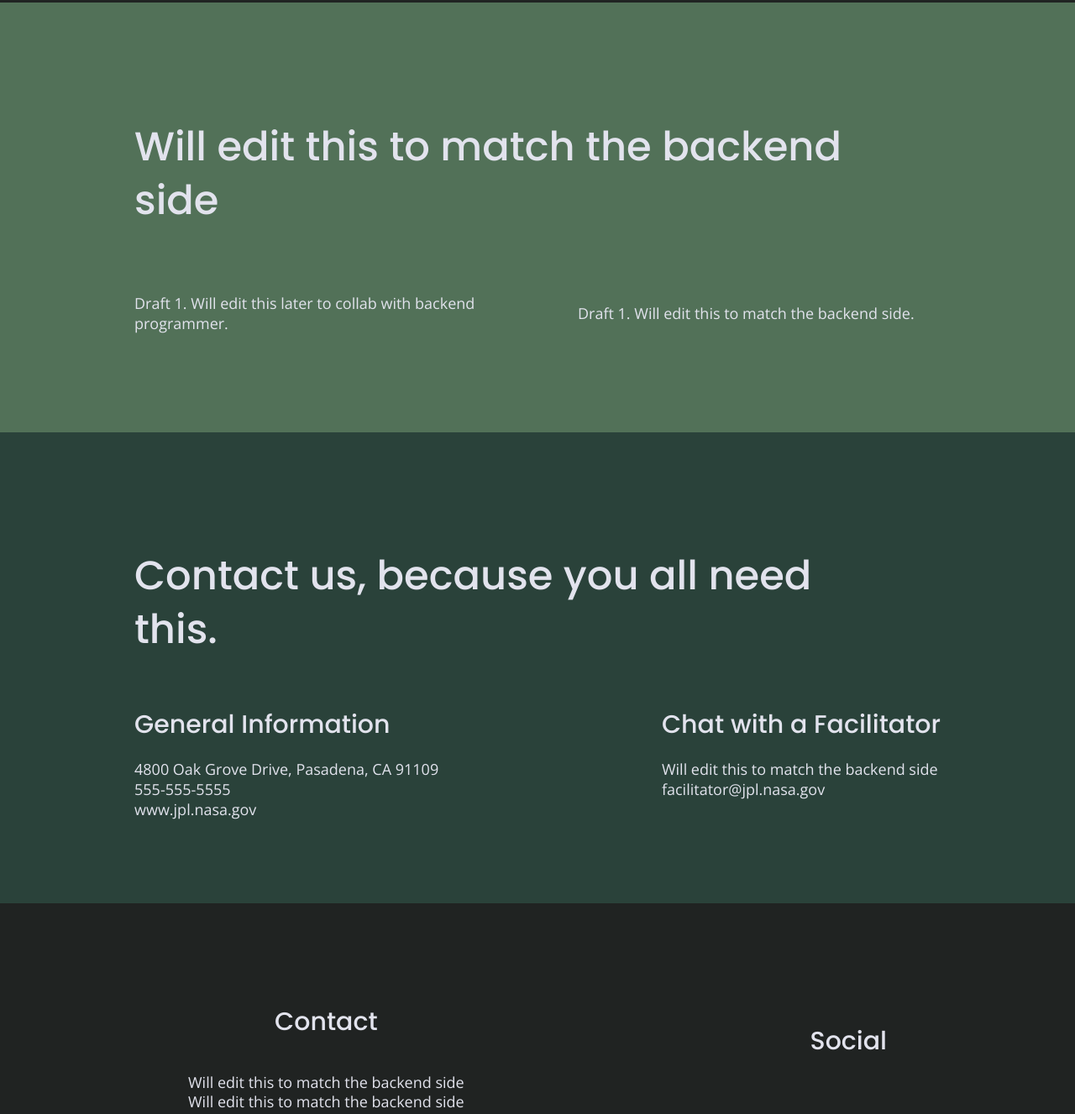
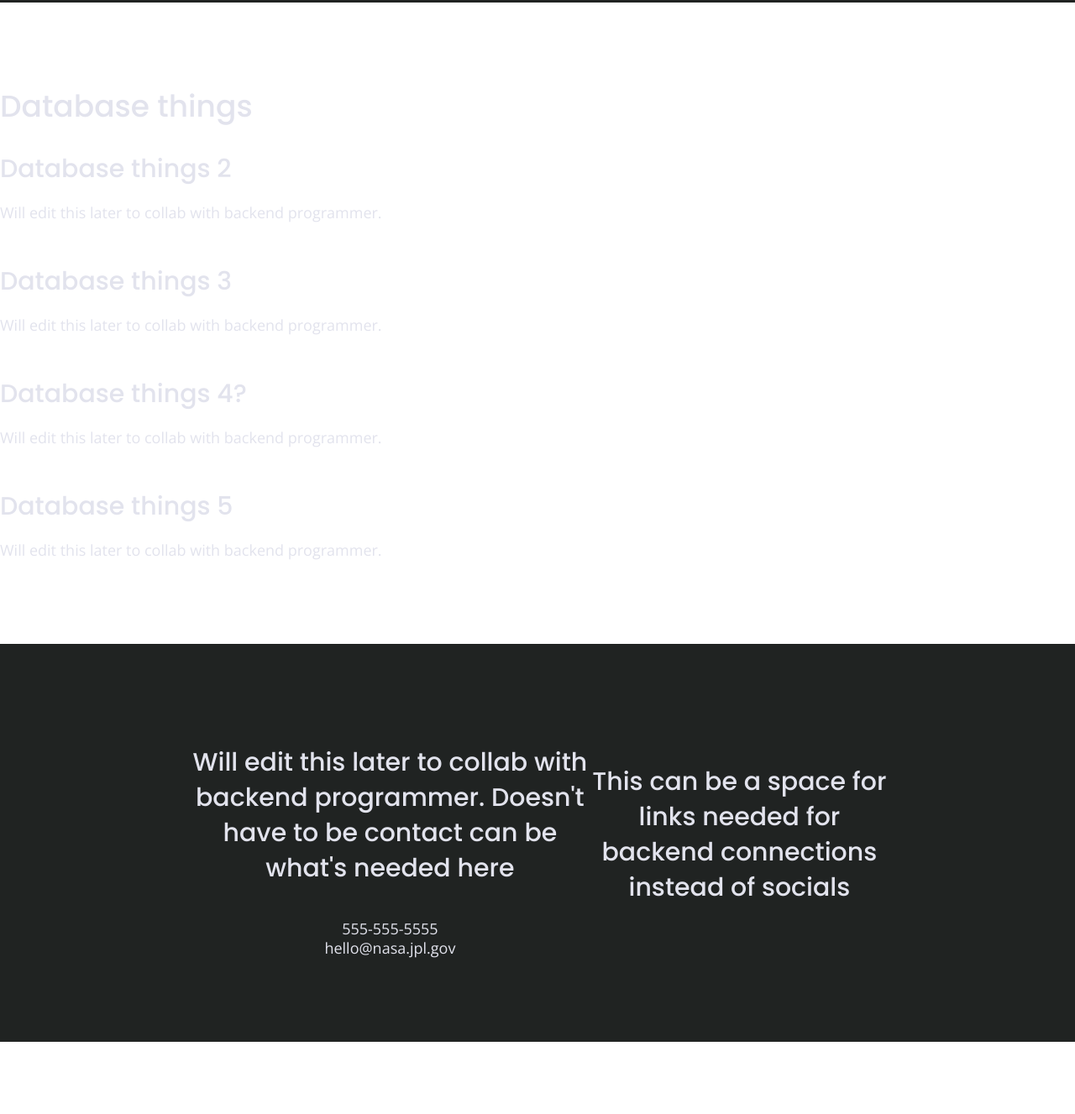
Before and after one commit to sararosecodes/Draft-1-Website, a plain HTML site: page index.html in a window 1280 px wide. Shown: the part 243-1570 px from the top of the page at 84% size. After the commit the page ends 1484 px from the top, so only its background shows below. Drawn offline with nearby package versions, Linux system fonts and the light colour scheme; files that its build step writes are made by us from their sources; a script that the page names is missing.

Commit message:
faq.html
faq.html

```diff
--- a/index.html
+++ b/index.html
@@ -4,7 +4,7 @@
 <head>
   <meta charset="utf-8">
   <meta http-equiv="x-ua-compatible" content="ie=edge">
-  <title>Need to collab with backend | Locations</title>
+  <title>Will change this after pairing with backend | Databases</title>
   <meta name="description" content="">
   <meta name="viewport" content="width=device-width, initial-scale=1, shrink-to-fit=no">
 
@@ -27,95 +27,70 @@
     <div class="content-wrapper">
       <figure>
         <a href="../index.html">
-          <img src="https://lh3.googleusercontent.com/q8Ci94pKRigqGzzCyzo8J0hg849DhexCiug8LSKH9-s1hE0idn1OsyPK8Rml8vTfZeZ0I6fsYFT1FZC_NJv8nvYQ6pb2_wKGztelqn_KWprY6crK04og20GdUqPmYvCuL2X-OrM1Fg=w600-h315-p-k" /> </a>
+          <a href="https://lh3.googleusercontent.com/q8Ci94pKRigqGzzCyzo8J0hg849DhexCiug8LSKH9-s1hE0idn1OsyPK8Rml8vTfZeZ0I6fsYFT1FZC_NJv8nvYQ6pb2_wKGztelqn_KWprY6crK04og20GdUqPmYvCuL2X-OrM1Fg=w2400?source=screenshot.guru"> <img src="https://lh3.googleusercontent.com/q8Ci94pKRigqGzzCyzo8J0hg849DhexCiug8LSKH9-s1hE0idn1OsyPK8Rml8vTfZeZ0I6fsYFT1FZC_NJv8nvYQ6pb2_wKGztelqn_KWprY6crK04og20GdUqPmYvCuL2X-OrM1Fg=w600-h315-p-k" /> </a>
         </a>
       </figure>
       <div class="header-divider"></div>
       <nav>
         <ul>
-          <li><a href="../faq/index.html" target="_blank">Databases</a></li>
-          <li><a href="index.html">Locations</a></li>
+          <li><a href="index.html">Databases</a></li>
+          <li><a href="../about/index.html" target="_blank">Locations</a></li>
         </ul>
       </nav>
       </div>
   </header>
 
-  <main>
-
-    <section class="mission">
+  <main class="Databases">
     <div class="content-wrapper">
-        <h2>Will edit this to match the backend side</h2>
-        <div class="mission-content">
-          <p>
-            Draft 1. Will edit this later to collab with backend programmer.
-          </p>
-          <p>
-            Draft 1. Will edit this to match the backend side.
-          </p>
+      <h2>Database things</h2>
+      <div class="faq-content">
+        <h4>Database things 2</h4>
+        <p> Will edit this later to collab with backend programmer. </p>
       </div>
-      </div> <!-- mission content wrapper ends -->
-    </section> <!-- contact-info -->
-
-    <section class="map">
-      <figure>
-      </figure>
-    </section>
-    <section class="contact-section">
-      <div class="content-wrapper">
-        <h2>Contact us, because you all need this.</h2>
-        <address class="contact-content">
-          <div>
-            <h4>General Information</h4>
-            <p>
-              4800 Oak Grove Drive, Pasadena, CA 91109<br>
-              555-555-5555<br>
-              www.jpl.nasa.gov
-            </p>
+      <div class="faq-content">
+        <h4>Database things 3</h4>
+        <p> Will edit this later to collab with backend programmer. </p>
       </div>
-          <div>
-            <h4>Chat with a Facilitator</h4>
-            <p>
-              Will edit this to match the backend side<br>
-              facilitator@jpl.nasa.gov
-            </p>
+      <div class="faq-content">
+        <h4>Database things 4?</h4>
+        <p> Will edit this later to collab with backend programmer. </p>
       </div>
-        </address> <!-- contact-content div ends -->
-      </div> <!-- contact content wrapper ends -->
-    </section>
-  </main> <!-- main wrapper -->
+      <div class="faq-content">
+        <h4>Database things 5</h4>
+        <p> Will edit this later to collab with backend programmer. </p>
+      </div>
+    </div> <!-- faq content wrapper ends -->
+  </main>
 
   <footer>
     <div class="content-wrapper">
       <div class="footer-content">
         <div class="contact">
-          <h4>Contact</h4>
+          <h4> Will edit this later to collab with backend programmer. Doesn't have to be contact can be what's needed here</h4>
           <address>
             <p>
-              Will edit this to match the backend side<br>
-              Will edit this to match the backend side
+              555-555-5555<br>
+              hello@nasa.jpl.gov
             </p>
           </address>
         </div>
         <div class="social">
-          <h4>Social</h4>
+          <h4>This can be a space for links needed for backend connections instead of socials</h4>
           <div class="social-icons">
             <p>
-              <a href="https://www.facebook.com/jpl.nasa.gov/" target="_blank"></a>
+              <a href="https://www.facebook.com/nasa.jpl.gov/" target="_blank"></a>
             </p>
             <p>
-              <a href="https://twitter.com/jpl.nasa.gov" target="_blank"></a>
+              <a href="https://twitter.com/nasa.jpl.gov" target="_blank"></a>
             </p>
             <p>
-              <a href="https://www.instagram.com/jpl.nasa.gov/" target="_blank"></a>
+              <a href="https://www.instagram.com/nasa.jpl.gov/" target="_blank"></a>
             </p>
           </div>
         </div>
       </div> <!-- footer content ends -->
     </div>
     <!--footer content-wrapper ends-->
-    <div class="copyright">
-      <p>Will edit this to match the backend side</p>
-    </div>
    </footer>
 
   <script src="../js/vendor/modernizr-3.6.0.min.js"></script>
```
Lines whose indentation alone changed are shown as unchanged.
